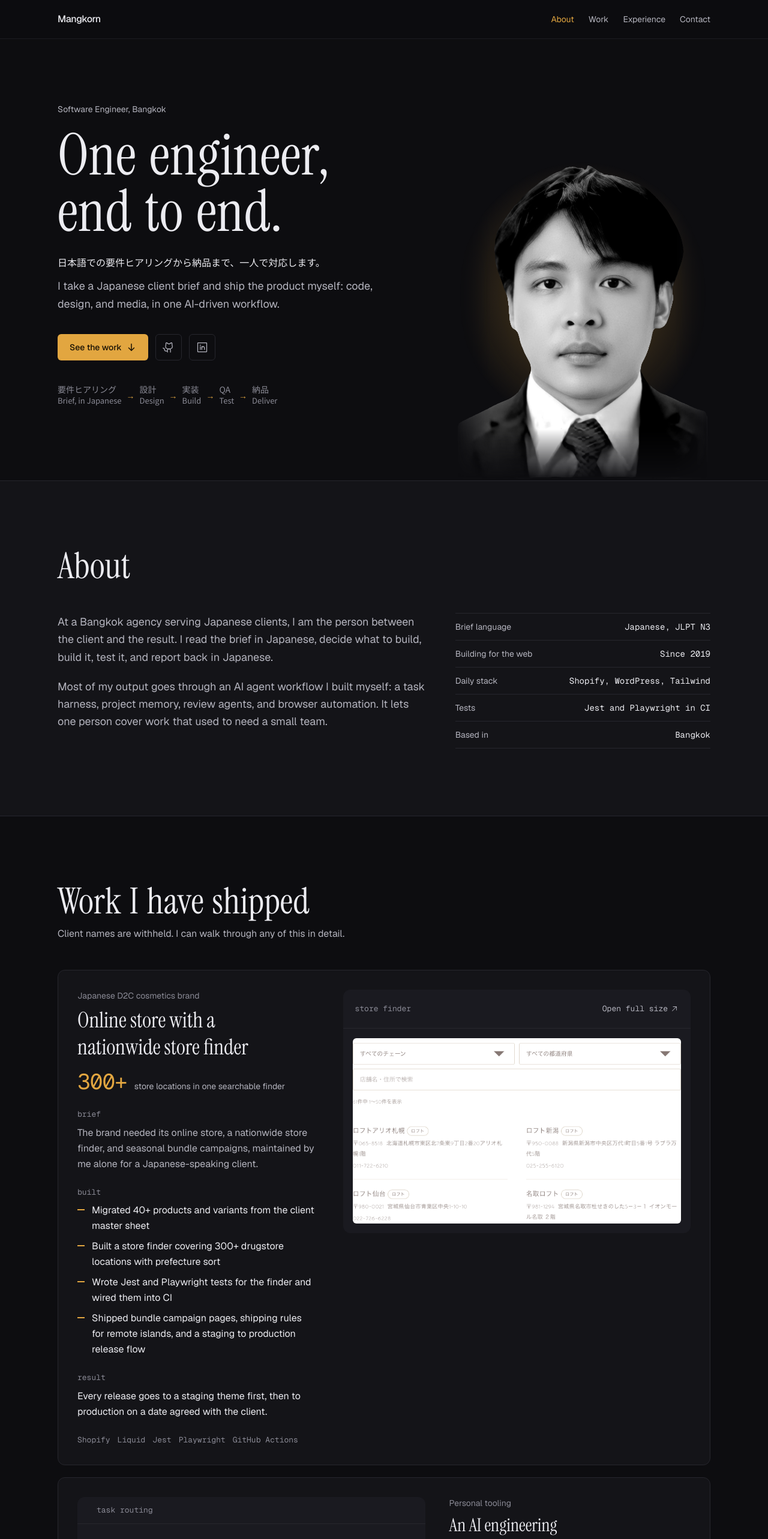
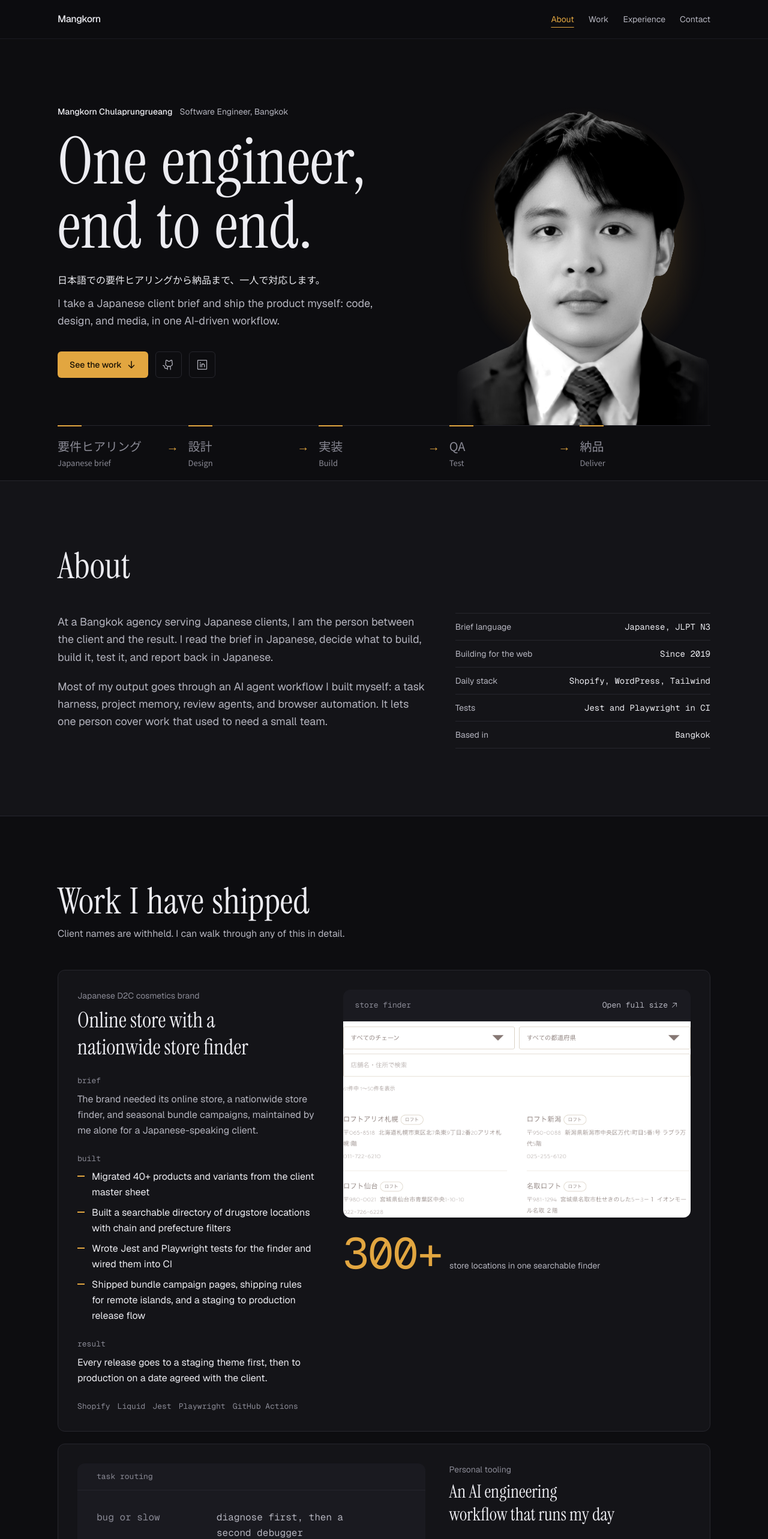
Before and after one commit to ChuMangkorn/portfolio, a Next.js app: page / in a window 1280 px wide. Shown: the top 2566 px of the page at 60% size. Built offline with nearby package versions, Linux system fonts and the light colour scheme.

Commit message:
Hero rail and fluid headline, tablet-safe cards, lead number, reveals armed after first scroll, nav underline, copy and cleanup

```diff
--- a/app/globals.css
+++ b/app/globals.css
@@ -52,6 +52,9 @@
   --font-jp: var(--font-noto-jp);
   --text-label: 0.8125rem;
   --text-label--line-height: 1.5;
+  /* Fluid headline: 60px on a phone, 118px at 1440, capped at 120px. */
+  --text-hero: clamp(3.75rem, 2rem + 6vw, 7.5rem);
+  --text-hero--line-height: 0.98;
   --container-portrait: var(--portrait);
   --container-portrait-sm: var(--portrait-sm);
   --font-display: var(--font-display-serif), Georgia, serif;
@@ -217,8 +220,9 @@
   section {
     break-inside: auto;
   }
-  /* Keep a section heading with what follows it. */
+  /* Keep a heading with what follows it. */
   h2,
+  h3,
   #work > div > div:first-child {
     break-after: avoid;
   }
--- a/components/nav-links.tsx
+++ b/components/nav-links.tsx
@@ -31,13 +31,13 @@ export function NavLinks({ links }: { links: NavLink[] }) {
   }, [links]);
 
   return (
-    <ul className="flex items-center gap-2 text-xs text-fg-muted sm:gap-6 sm:text-sm">
+    <ul className="flex flex-wrap items-center gap-x-2 text-xs text-fg-muted sm:gap-x-6 sm:text-sm">
       {links.map((l) => (
         <li key={l.href}>
           <Link
             href={l.href}
             aria-current={current === l.href.slice(1) ? "location" : undefined}
-            className="inline-flex min-h-11 items-center transition-colors hover:text-fg aria-[current=location]:text-accent"
+            className="inline-flex min-h-11 items-center underline-offset-8 transition-colors hover:text-fg aria-[current=location]:text-accent aria-[current=location]:underline aria-[current=location]:decoration-accent"
           >
             {l.label}
           </Link>
--- a/components/nav.tsx
+++ b/components/nav.tsx
@@ -11,8 +11,9 @@ const links = [
 
 export function Nav() {
   return (
-    <header className="sticky top-0 z-40 border-b border-line/60 bg-bg/80 backdrop-blur print:hidden">
-      <nav aria-label="Sections" className="mx-auto flex h-16 max-w-6xl items-center justify-between px-5 sm:px-8">
+    <header className="sticky top-0 z-40 border-b border-line/60 bg-bg/90 backdrop-blur print:hidden">
+      {/* Wraps instead of overflowing when the reader enlarges text. */}
+      <nav aria-label="Sections" className="mx-auto flex min-h-16 max-w-6xl flex-wrap items-center justify-between gap-x-4 px-5 sm:px-8">
         <Link href="#main" className="text-sm font-medium tracking-tight sm:text-base">
           {profile.shortName}
         </Link>
--- a/components/sections/hero.tsx
+++ b/components/sections/hero.tsx
@@ -5,15 +5,18 @@ import { profile } from "@/lib/data";
 // Must match --portrait in globals.css and the md breakpoint.
 const PORTRAIT_SIZES = "(min-width: 768px) 440px, 100vw"; // ds-allow-hardcode
 
-/* The hero is above the fold, so it renders without a reveal animation. */
+/* The hero is above the fold, so it renders without a reveal animation.
+   From md the five stages run as a rail under both columns and the portrait stands on its line. */
 export function Hero() {
+  const last = profile.pipeline.length - 1;
   return (
-    <section className="mx-auto grid max-w-6xl grid-cols-1 items-end gap-12 px-5 pb-20 pt-16 sm:px-8 md:min-h-[calc(100dvh-4rem)] md:grid-cols-12 md:pb-0 md:pt-20 print:min-h-0 print:pb-0 print:pt-8">
-      <div className="self-center md:col-span-7 md:pb-24">
-        <p className="mb-5 text-sm text-fg-muted">{profile.role}</p>
-        <h1 className="font-display text-6xl leading-[0.98] tracking-normal [word-spacing:0.06em] [text-wrap:balance] sm:text-7xl lg:text-8xl">
-          {profile.headline}
-        </h1>
+    <section className="mx-auto grid max-w-6xl grid-cols-1 gap-x-12 px-5 pt-16 sm:px-8 md:min-h-[min(calc(100dvh-4rem),46rem)] md:grid-cols-12 md:grid-rows-[1fr_auto] md:pt-20 print:min-h-0 print:pt-8">
+      <div className="order-1 md:col-span-7 md:row-start-1 md:self-center md:pb-12">
+        <p className="mb-5 flex flex-wrap gap-x-3 text-sm">
+          <span className="font-medium text-fg">{profile.name}</span>
+          <span className="text-fg-muted">{profile.role}</span>
+        </p>
+        <h1 className="font-display text-hero tracking-normal [word-spacing:0.06em] [text-wrap:balance]">{profile.headline}</h1>
         <p lang="ja" className="mt-6 font-jp text-base font-medium leading-relaxed text-fg [text-wrap:balance] [word-break:auto-phrase]">
           {profile.jp}
         </p>
@@ -45,29 +48,35 @@ export function Hero() {
             <LinkedinLogoIcon size={20} />
           </a>
         </div>
-        <ol aria-label="How a project moves" className="mt-10 flex flex-wrap items-center gap-x-2 gap-y-1 font-jp text-sm text-fg-faint">
+      </div>
+
+      <ol
+        aria-label="How a project moves"
+        className="order-2 mt-10 flex flex-wrap items-start gap-x-1 gap-y-2 font-jp text-sm text-fg-faint md:order-none md:col-span-12 md:row-start-2 md:mt-0 md:grid md:grid-cols-5 md:gap-x-0 md:border-t"
+      >
         {profile.pipeline.map((step, i) => (
           <li
             key={step.ja}
-              className="pipeline-step flex items-center gap-2 whitespace-nowrap"
+            className="pipeline-step relative flex items-start gap-1 whitespace-nowrap md:justify-between md:py-5 md:pr-4 md:before:absolute md:before:-top-px md:before:left-0 md:before:h-0.5 md:before:w-10 md:before:bg-accent"
             style={{ animationDelay: `${i * 0.5}s` }}
           >
             <span className="flex flex-col leading-tight">
-                <span lang="ja">{step.ja}</span>
-                <span className="text-label">{step.en}</span>
+              <span lang="ja" className="text-label md:text-base lg:text-xl">
+                {step.ja}
               </span>
-              {i < profile.pipeline.length - 1 && (
-                <span aria-hidden className="text-accent">
-                  {"\u2192"}
+              <span className="text-xs md:mt-1 md:text-label">{step.en}</span>
+            </span>
+            {i < last && (
+              <span aria-hidden className="text-accent lg:text-xl">
+                {"→"}
               </span>
             )}
           </li>
         ))}
       </ol>
-      </div>
 
-      <div className="md:col-span-5 md:flex md:justify-end">
-        {/* Cut-out portrait: no box. The glow sits behind the head and the shoulders land on the section edge. */}
+      <div className="order-3 md:order-none md:col-span-5 md:col-start-8 md:row-start-1 md:flex md:justify-end md:self-end">
+        {/* Cut-out portrait: no box. The glow stays inside its own box; the base stands on the rail from md. */}
         <div className="relative mx-auto aspect-[4/5] w-full max-w-portrait-sm [mask-image:linear-gradient(to_right,transparent,black_14%,black_86%,transparent)] md:max-w-portrait">
           <div
             aria-hidden
@@ -79,7 +88,7 @@ export function Hero() {
             fill
             priority
             sizes={PORTRAIT_SIZES}
-            className="object-contain object-bottom grayscale contrast-110 [mask-image:linear-gradient(to_top,transparent,black_16%)]"
+            className="object-contain object-bottom grayscale contrast-110 max-md:[mask-image:linear-gradient(to_top,transparent,black_16%)]"
           />
         </div>
       </div>
--- a/components/sections/work.tsx
+++ b/components/sections/work.tsx
@@ -5,48 +5,47 @@ import { Reveal } from "@/components/reveal";
 import { CountUp } from "@/components/count-up";
 import { StaggerRows } from "@/components/stagger-rows";
 
-// Half the container above the md breakpoint, full width below it.
-const VISUAL_SIZES = "(min-width: 768px) 50vw, 100vw"; // ds-allow-hardcode
+// Half the container at the lg breakpoint and above, full width below it.
+const VISUAL_SIZES = "(min-width: 1024px) 50vw, 100vw"; // ds-allow-hardcode
 
 function Visual({ c }: { c: CaseStudy }) {
   if (c.image) {
     return (
       <figure className="overflow-hidden rounded-card bg-bg-tint">
-        <figcaption className="flex items-center justify-between gap-4 border-b px-4 py-2.5 font-mono text-label text-fg-faint md:px-5">
-          {c.image.label}
+        <figcaption className="flex items-center justify-between gap-4 border-b px-4 py-1 font-mono text-label text-fg-faint sm:px-5">
+          <span className="whitespace-nowrap">{c.image.label}</span>
           {/* On a phone the capture is drawn small; the full file opens in a tab where it can be pinched. */}
           <a
             href={c.image.src}
             target="_blank"
             rel="noreferrer"
-            aria-label={`Open the ${c.image.label} capture at full size`}
-            className="inline-flex min-h-11 items-center gap-1 text-fg-muted transition-colors hover:text-accent"
+            aria-label={`Open full size: ${c.image.label} capture`}
+            className="inline-flex min-h-11 items-center gap-1 whitespace-nowrap text-fg-muted transition-colors hover:text-accent"
           >
-            Open full size
+            <span className="sm:hidden">Full size</span>
+            <span className="hidden sm:inline">Open full size</span>
             <ArrowUpRightIcon size={14} />
           </a>
         </figcaption>
-        <div className="p-3 md:p-4">
         <Image
           src={c.image.src}
           alt={c.image.alt}
           width={c.image.width}
           height={c.image.height}
           sizes={VISUAL_SIZES}
-            className="h-auto w-full rounded-control"
+          className="h-auto w-full"
         />
-        </div>
       </figure>
     );
   }
   if (c.excerpt) {
     return (
       <figure className="flex flex-col overflow-hidden rounded-card bg-bg-tint">
-        <div className="border-b px-5 py-3 font-mono text-label text-fg-faint md:px-8">{c.excerpt.title}</div>
-        <div className="p-5 md:p-8">
-          <StaggerRows rows={c.excerpt.rows} className="space-y-3 font-mono text-sm leading-relaxed md:space-y-4 md:text-base" />
+        <div className="border-b px-5 py-3 font-mono text-label text-fg-faint sm:px-8">{c.excerpt.title}</div>
+        <div className="p-5 sm:p-8">
+          <StaggerRows rows={c.excerpt.rows} className="space-y-3 font-mono text-sm leading-relaxed sm:text-base lg:space-y-4" />
         </div>
-        <figcaption className="border-t px-5 py-3 text-label text-fg-faint md:px-8">{c.excerpt.caption}</figcaption>
+        <figcaption className="border-t px-5 py-3 text-label text-fg-faint sm:px-8">{c.excerpt.caption}</figcaption>
       </figure>
     );
   }
@@ -68,12 +67,23 @@ function Title({ c, lead = false }: { c: CaseStudy; lead?: boolean }) {
   );
 }
 
+/* The labels are plain text, not headings: twelve one-word headings would crowd the page outline. */
 function Block({ label, children }: { label: string; children: React.ReactNode }) {
   return (
     <div className="mt-6">
-      <h4 className="mb-2 font-mono text-label text-fg-faint">{label}</h4>
+      <p className="mb-2 break-after-avoid font-mono text-label text-fg-faint">{label}</p>
       {children}
     </div>
+  );
+}
+
+function Metric({ c, className = "", size }: { c: CaseStudy; className?: string; size: string }) {
+  if (!c.metric) return null;
+  return (
+    <p className={`flex items-baseline gap-3 ${className}`}>
+      <CountUp value={c.metric.value} className={`font-mono tracking-tight text-accent ${size}`} />
+      <span className="text-sm text-fg-muted">{c.metric.label}</span>
+    </p>
   );
 }
 
@@ -98,7 +108,9 @@ function Details({ c }: { c: CaseStudy }) {
       </Block>
       <ul className="mt-auto flex flex-wrap gap-x-3 gap-y-1 pt-6 font-mono text-label text-fg-faint">
         {c.stack.map((s) => (
-          <li key={s}>{s}</li>
+          <li key={s} className="whitespace-nowrap">
+            {s}
+          </li>
         ))}
       </ul>
     </>
@@ -117,32 +129,33 @@ export function Work() {
         </Reveal>
 
         <div className="mt-12 space-y-5">
-          {caseStudies.map((c, i) => (
+          {caseStudies.map((c, i) => {
+            const lead = i === 0;
+            return (
               <Reveal key={c.title} delay={i * 0.06}>
-              <article className="flex flex-col rounded-card border bg-bg-raised p-6 sm:p-8 md:grid md:grid-cols-12 md:gap-10">
-                <div className="flex flex-col md:col-span-5">
+                {/* Two columns from lg. Below that the card is one column so tablets keep readable measures. */}
+                <article className="flex flex-col rounded-card border bg-bg-raised p-6 sm:p-8 lg:grid lg:grid-cols-12 lg:gap-10">
+                  <div className="flex max-w-[68ch] flex-col lg:col-span-5 lg:max-w-none">
                     <p className="text-sm text-fg-faint">{c.client}</p>
-                  <Title c={c} lead={i === 0} />
-                  {c.metric && (
-                    <p className="mt-4 flex items-baseline gap-3">
-                      <CountUp value={c.metric.value} className="font-mono text-4xl tracking-tight text-accent" />
-                      <span className="text-sm text-fg-muted">{c.metric.label}</span>
-                    </p>
-                  )}
+                    <Title c={c} lead={lead} />
+                    {/* The lead card shows its number large under the capture from lg; below that it sits here. */}
+                    <Metric c={c} size="text-4xl" className={`mt-4 ${lead ? "lg:hidden" : ""}`} />
                     <div className="flex flex-1 flex-col">
                       <Details c={c} />
                     </div>
                   </div>
                   <div
-                  className={`mt-6 md:sticky md:top-24 md:col-span-7 md:mt-0 md:self-start ${
-                    c.image ? "max-md:order-first max-md:mb-5 max-md:mt-0" : ""
-                  } ${i % 2 === 1 ? "md:order-first" : ""}`}
+                    className={`mt-6 lg:top-24 lg:col-span-7 lg:mt-0 lg:self-start lg:[@media(min-height:46rem)]:sticky ${
+                      c.image ? "max-lg:order-first max-lg:mb-5 max-lg:mt-0" : ""
+                    } ${i % 2 === 1 ? "lg:order-first" : ""}`}
                   >
                     <Visual c={c} />
+                    {lead && <Metric c={c} size="text-7xl" className="mt-6 hidden lg:flex" />}
                   </div>
                 </article>
               </Reveal>
-          ))}
+            );
+          })}
         </div>
       </div>
     </section>
--- a/components/stagger-rows.tsx
+++ b/components/stagger-rows.tsx
@@ -28,7 +28,7 @@ export function StaggerRows({ rows, className }: { rows: ExcerptRow[]; className
           key={row.label}
           data-row
           style={{ "--i": i } as CSSProperties}
-          className="grid gap-0.5 md:grid-cols-[11rem_1fr] md:gap-6"
+          className="grid gap-0.5 sm:grid-cols-[11rem_1fr] sm:gap-6"
         >
           <dt className="text-fg-faint">{row.label}</dt>
           <dd className="text-fg-muted">{i === rows.length - 1 ? <LastWords value={row.value} /> : row.value}</dd>
--- a/lib/data.ts
+++ b/lib/data.ts
@@ -8,7 +8,7 @@ export const profile = {
   role: "Software Engineer, Bangkok",
   headline: "One engineer, end to end.",
   pipeline: [
-    { ja: "要件ヒアリング", en: "Brief, in Japanese" },
+    { ja: "要件ヒアリング", en: "Japanese brief" },
     { ja: "設計", en: "Design" },
     { ja: "実装", en: "Build" },
     { ja: "QA", en: "Test" },
@@ -61,7 +61,7 @@ export const caseStudies: CaseStudy[] = [
       "The brand needed its online store, a nationwide store finder, and seasonal bundle campaigns, maintained by me alone for a Japanese-speaking client.",
     work: [
       "Migrated 40+ products and variants from the client master sheet",
-      "Built a store finder covering 300+ drugstore locations with prefecture sort",
+      "Built a searchable directory of drugstore locations with chain and prefecture filters",
       "Wrote Jest and Playwright tests for the finder and wired them into CI",
       "Shipped bundle campaign pages, shipping rules for remote islands, and a staging to production release flow",
     ],
@@ -84,7 +84,7 @@ export const caseStudies: CaseStudy[] = [
     problem:
       "Agent tools are only useful if they are reliable. I wanted a setup where the agent knows the client history, follows my rules, and checks its own work. In plain words: one AI assistant does the work, another reviews it, and I decide what ships.",
     work: [
-      "Task harness that routes work to the right tool and sub-agent",
+      "A task harness that sends each job to the right tool or agent",
       "Persistent project memory across sessions",
       "Independent review agents before anything ships",
       "Browser, Photoshop, and Premiere driven from the same workflow",
@@ -163,7 +163,7 @@ export const experience = [
     period: "2025 - Present",
     company: "Piala Partner",
     location: "Bangkok",
-    role: "Software Engineer / Bridge SE",
+    role: "Software Engineer / Bridge\u00a0SE",
     summary:
       "The bridge between Japanese clients and the delivery team, owning the work end to end: Shopify, landing pages, WordPress, tracking, QA, and client communication in Japanese.",
   },
```
Also changed, not shown: components/copy-email.tsx (+12 -8 lines), lib/reveal.ts (+39 -12 lines), public/profile-cutout.png, public/profile.jpg (deleted). Lines whose indentation alone changed are shown as unchanged.
